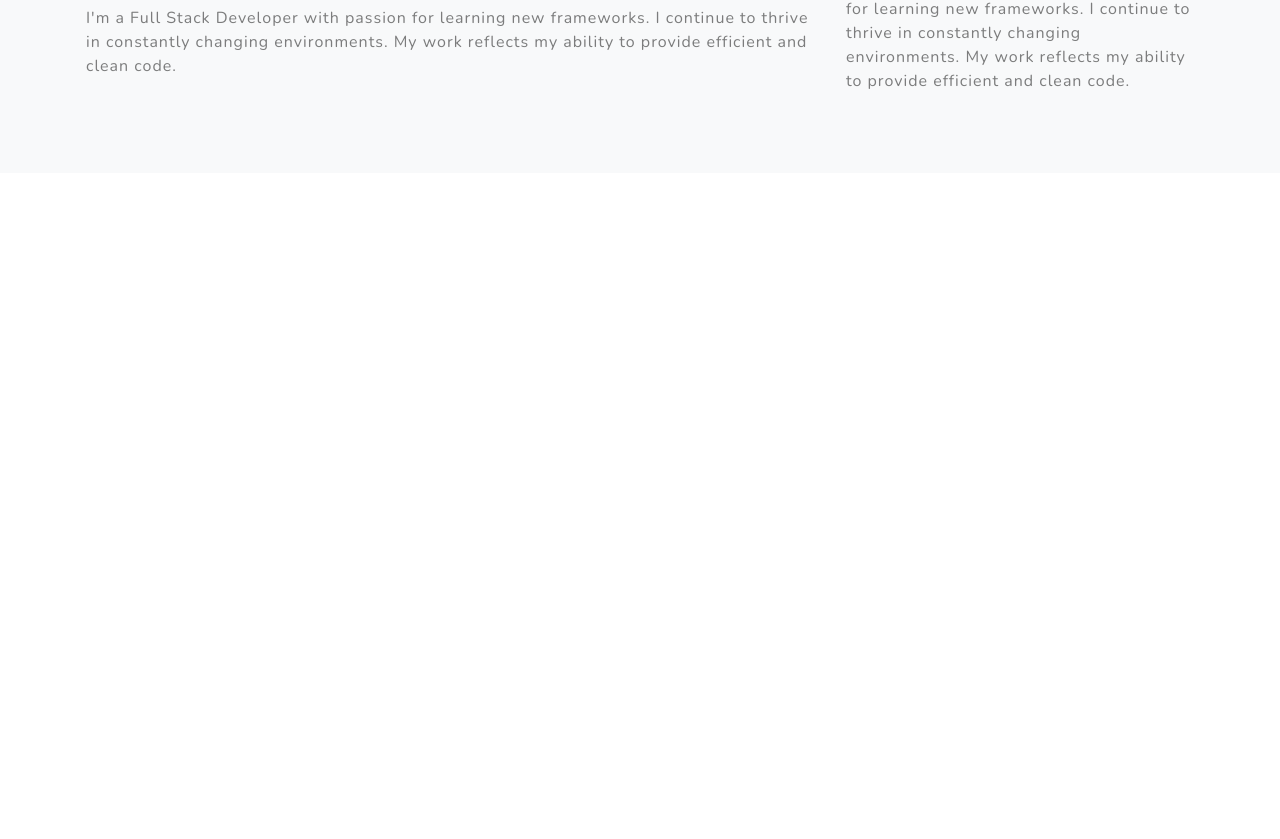
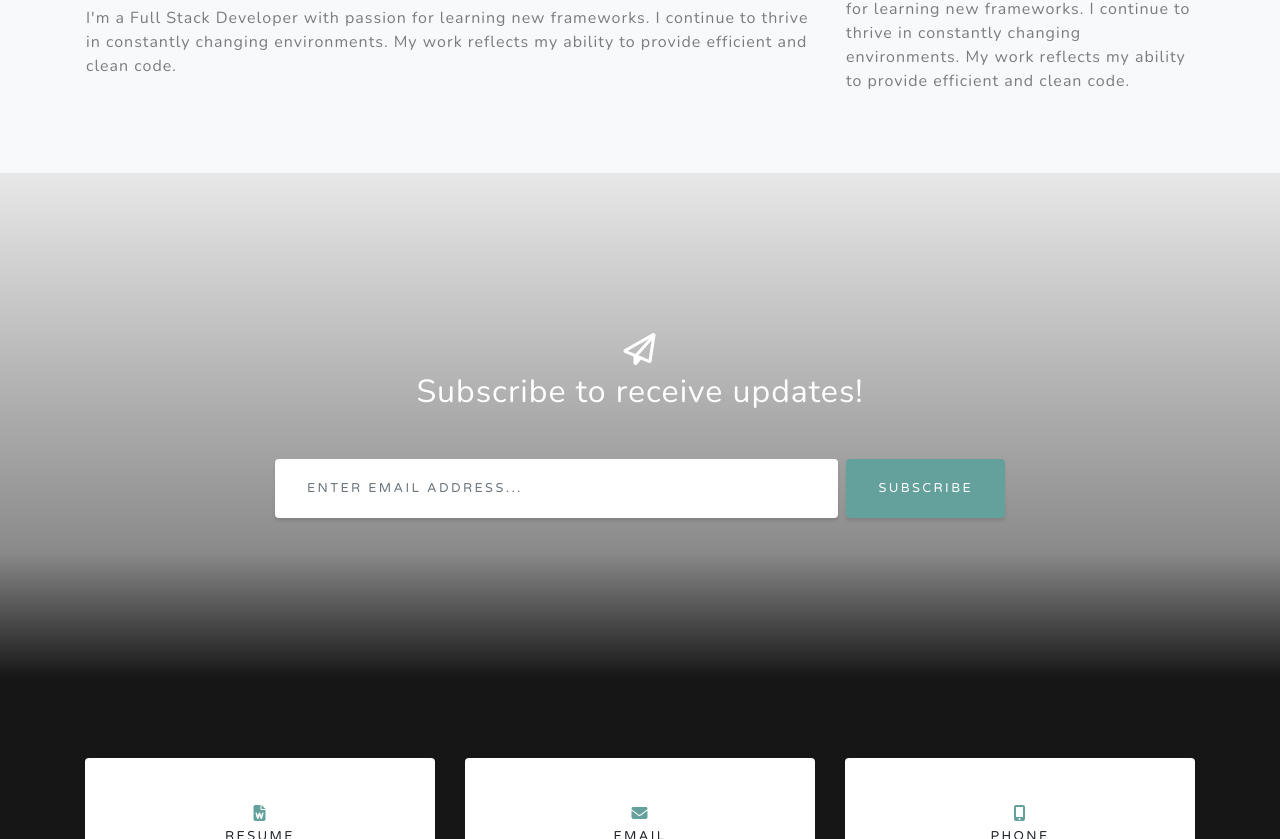
Before and after one commit to scottjr101/React-Portfolio, a React (Create React App) app in the folder client/: page /home in a window 1280 px wide. Shown: the part 1541-2380 px from the top of the page. Before the commit the page ends 1714 px from the top, so only its background shows below. Built offline with nearby package versions, Linux system fonts and the light colour scheme.

Commit message:
added footer to page

```diff
--- a/client/src/routing/routes.js
+++ b/client/src/routing/routes.js
@@ -2,6 +2,7 @@ import React, { Fragment } from 'react';
 import { Route, Switch } from 'react-router-dom';
 import Home from '../components/layout/home/homepage';
 import Navbar from '../components/layout/navbar/navbar';
+import Footer from '../components/layout/footer/footer';
 
 const Routes = () => {
   return (
@@ -10,6 +11,7 @@ const Routes = () => {
       <Switch>
         <Route exact path='/home' component={Home} />
       </Switch>
+      <Footer />
     </Fragment>
   );
 };
```
